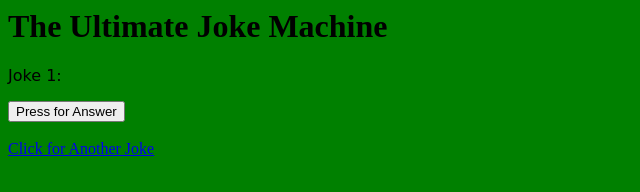
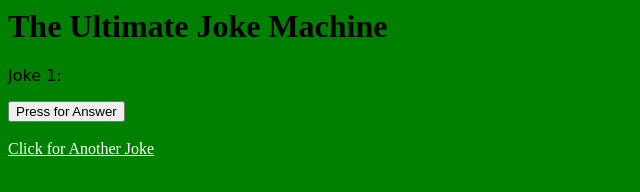
Before and after one commit to viksdhillon/Joke, a plain HTML site: page index.html in a window 1280 px wide. Shown: the whole page, without its empty margins (0-640 px from the left). Drawn offline with nearby package versions, Linux system fonts and the light colour scheme; no server answers.

Commit message:
Update index.html

```diff
--- a/index.html
+++ b/index.html
@@ -20,6 +20,8 @@
 
 		}
 
+
+
 	</style>
 
 </head>
@@ -36,7 +38,7 @@
 	<button onclick="superClick()" id="hi">Press for Answer</button>
 	<br>
 	<br>
-	<a onclick="main()" id="h" href="#">Click for Another Joke</a>
+	<a onclick="main()" id="h" href="#" style="color: white">Click for Another Joke</a>
 
 
 	<script type="text/javascript">
```
